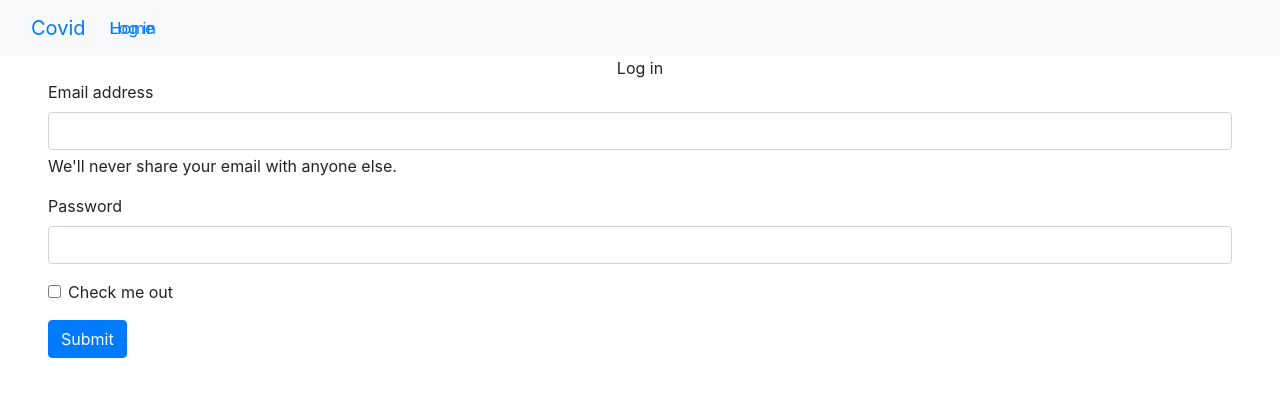
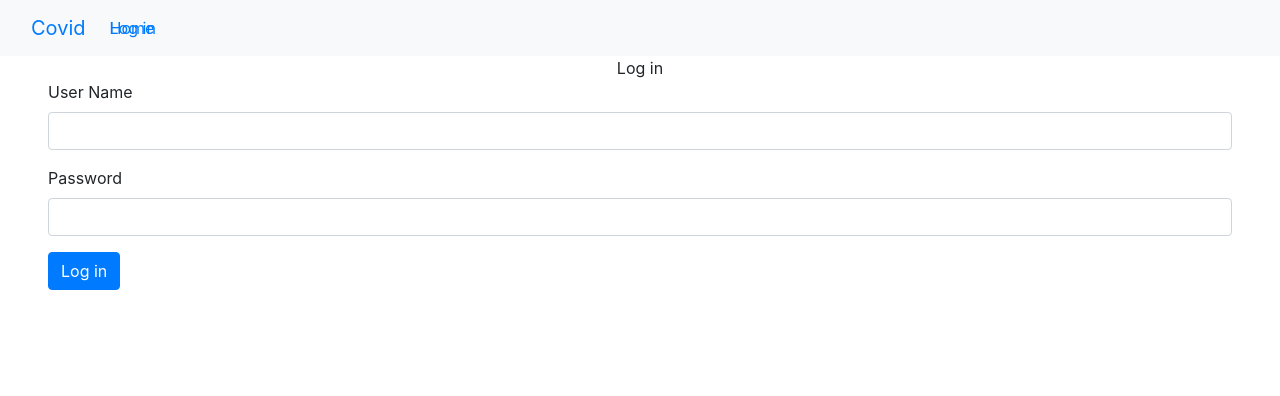
Before and after one commit to KalaNeha/covid_patient_info_ui, a React (Create React App) app: page /login in a window 1280 px wide. Shown: the top 396 px of the page. Built offline with nearby package versions, Linux system fonts and the light colour scheme.

Commit message:
Update Login.jsx

```diff
--- a/src/component/Login.jsx
+++ b/src/component/Login.jsx
@@ -9,7 +9,7 @@ function Login() {
   	<form action="/admin" >
   <div className="mb-3 mx-5">
     <label htmlFor="exampleInputEmail1" className="form-label">
-      Email address
+      User Name
     </label>
     <input
       type="email"
@@ -17,9 +17,7 @@ function Login() {
       id="exampleInputEmail1"
       aria-describedby="emailHelp"
     />
-    <div id="emailHelp" className="form-text">
-      We'll never share your email with anyone else.
-    </div>
+
   </div>
   <div className="mb-3 mx-5">
     <label htmlFor="exampleInputPassword1" className="form-label">
@@ -31,14 +29,9 @@ function Login() {
       id="exampleInputPassword1"
     />
   </div>
-  <div className="mb-3 form-check mx-5">
-    <input type="checkbox" className="form-check-input" id="exampleCheck1" />
-    <label className="form-check-label" htmlFor="exampleCheck1">
-      Check me out
-    </label>
-  </div>
+
   <button type="submit" className="btn btn-primary mx-5">
-    Submit
+    Log in
   </button>
 </form>
 
```
